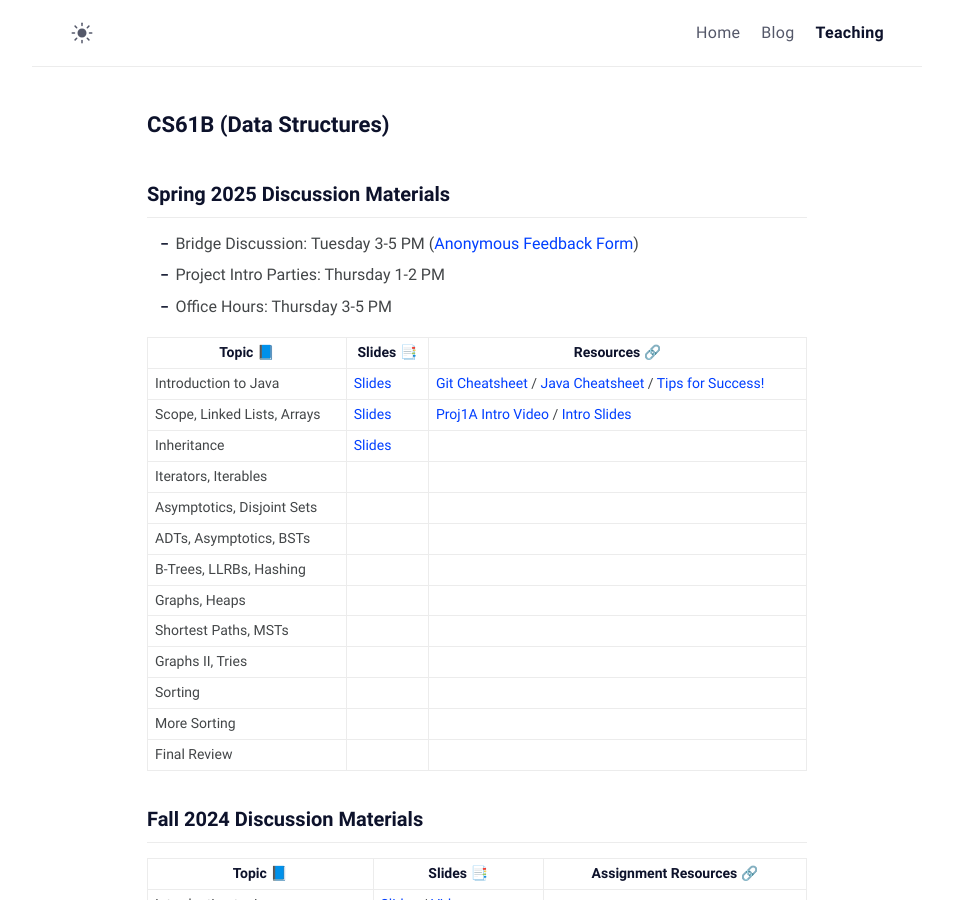
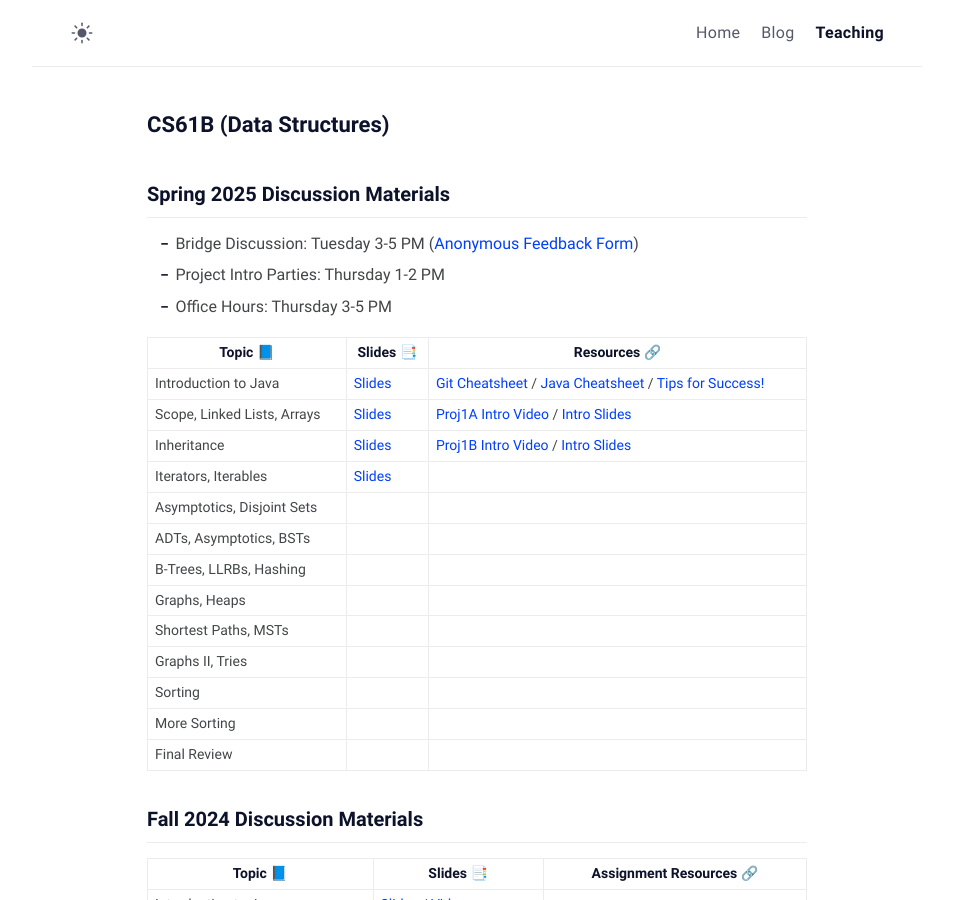
Before and after one commit to stellakaval/stellakaval.github.io, a Jekyll site: the page built from teaching.md, in a window 1280 px wide and 900 px high. Shown: the whole window, without its empty margins (163-1116 px from the left). Built offline with Jekyll 4.4.1, drawn with Linux system fonts in a browser that asks for light colours.

Commit message:
resource links

```diff
--- a/teaching.md
+++ b/teaching.md
@@ -16,8 +16,8 @@ comments: false
 | --------------------------- | ----------------- | --------------------------------------------------------------------------------- |
 | Introduction to Java        |  [Slides][J1]     | [Git Cheatsheet][O1] / [Java Cheatsheet][O2] / [Tips for Success!][O3]   |
 | Scope, Linked Lists, Arrays |  [Slides][GG1]    | [Proj1A Intro Video][X3] / [Intro Slides][P1]           |
-| Inheritance                 |   [Slides][GG2]                |              |
-| Iterators, Iterables        |                   |              |
+| Inheritance                 |   [Slides][GG2]                |      [Proj1B Intro Video][GG5] / [Intro Slides][GG6]         |
+| Iterators, Iterables        |   [Slides][GG4]                |              |
 | Asymptotics, Disjoint Sets  |           |              |
 | ADTs, Asymptotics, BSTs     |           |              |
 | B-Trees, LLRBs, Hashing     |           |              |
```
Also changed, not shown: other parts of teaching.md (+3 -0 lines).
